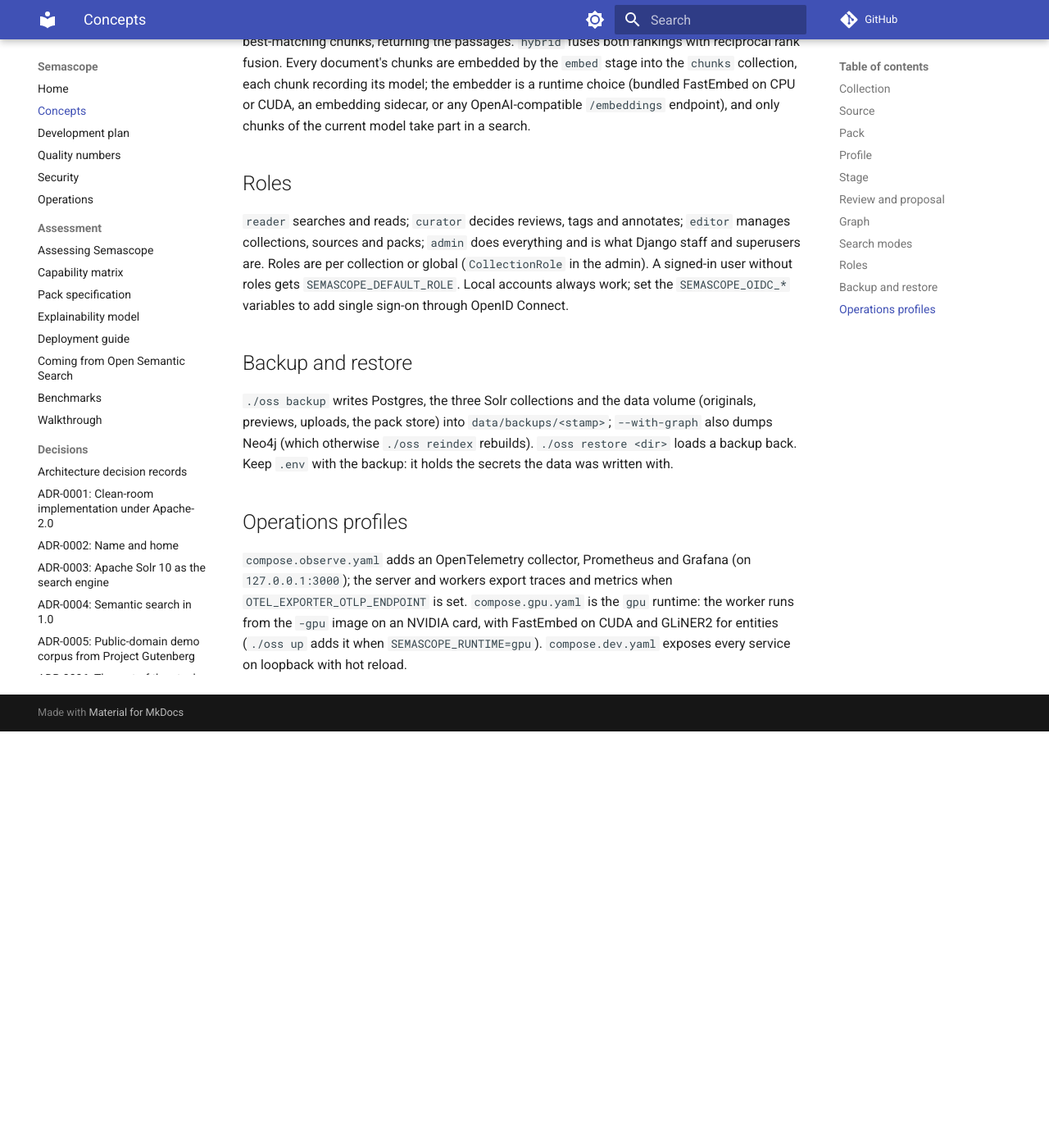
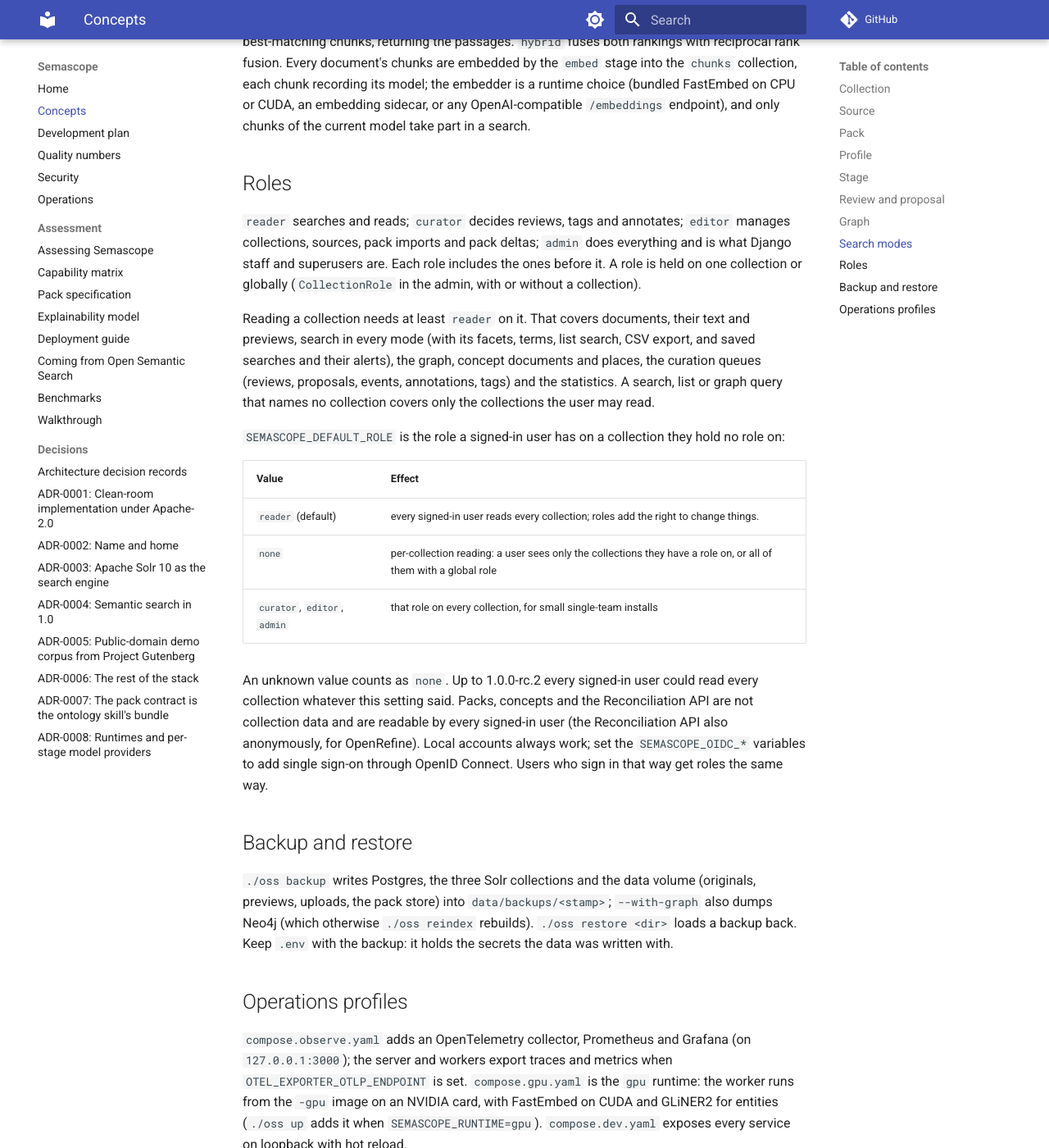
Before and after one commit to rdb420/semascope, an MkDocs documentation site: the page built from docs/concepts.md, in a window 1280 px wide and 1400 px high, scrolled down 2336 px. Shown: the whole window at 82% size. Built offline with MkDocs 1.6.1 and Material for MkDocs 9.7.7, drawn with Linux system fonts in a browser that asks for light colours; comment, search, counter and statistics services are not loaded; before the commit the page ends 3228 px from its top, so only the background shows below that.

Commit message:
Docs: security controls, roles and reading, source limits
security.md describes each control as it now stands (store authentication,
roles on reads, source paths, outbound requests, credentials, deletion, the
clean-room check). Concepts documents SEMASCOPE_DEFAULT_ROLE and per-collection
reading; the assessment pages' rows on roles and reading follow.

Agent: claude-code
Co-Authored-By: Claude Opus 5.5 <noreply@anthropic.com>

```diff
--- a/docs/concepts.md
+++ b/docs/concepts.md
@@ -108,11 +108,33 @@ a search.
 ## Roles
 
 `reader` searches and reads; `curator` decides reviews, tags and annotates;
-`editor` manages collections, sources and packs; `admin` does everything and
-is what Django staff and superusers are. Roles are per collection or global
-(`CollectionRole` in the admin). A signed-in user without roles gets
-`SEMASCOPE_DEFAULT_ROLE`. Local accounts always work; set the
-`SEMASCOPE_OIDC_*` variables to add single sign-on through OpenID Connect.
+`editor` manages collections, sources, pack imports and pack deltas; `admin`
+does everything and is what Django staff and superusers are. Each role
+includes the ones before it. A role is held on one collection or globally
+(`CollectionRole` in the admin, with or without a collection).
+
+Reading a collection needs at least `reader` on it. That covers documents,
+their text and previews, search in every mode (with its facets, terms, list
+search, CSV export, and saved searches and their alerts), the graph,
+concept documents and places, the curation queues (reviews, proposals,
+events, annotations, tags) and the statistics. A search, list or graph query
+that names no collection covers only the collections the user may read.
+
+`SEMASCOPE_DEFAULT_ROLE` is the role a signed-in user has on a collection
+they hold no role on:
+
+| Value | Effect |
+|---|---|
+| `reader` (default) | every signed-in user reads every collection; roles add the right to change things. |
+| `none` | per-collection reading: a user sees only the collections they have a role on, or all of them with a global role |
+| `curator`, `editor`, `admin` | that role on every collection, for small single-team installs |
+
+An unknown value counts as `none`. Up to 1.0.0-rc.2 every signed-in user
+could read every collection whatever this setting said. Packs, concepts and
+the Reconciliation API are not collection data and are readable by every
+signed-in user (the Reconciliation API also anonymously, for OpenRefine). Local accounts always
+work; set the `SEMASCOPE_OIDC_*` variables to add single sign-on through
+OpenID Connect. Users who sign in that way get roles the same way.
 
 ## Backup and restore
 
```
Also changed, not shown: docs/assess/capabilities.md (+1 -1 lines), docs/assess/deployment.md (+8 -4 lines), docs/operations.md (+4 -1 lines), docs/security.md (+14 -8 lines).
